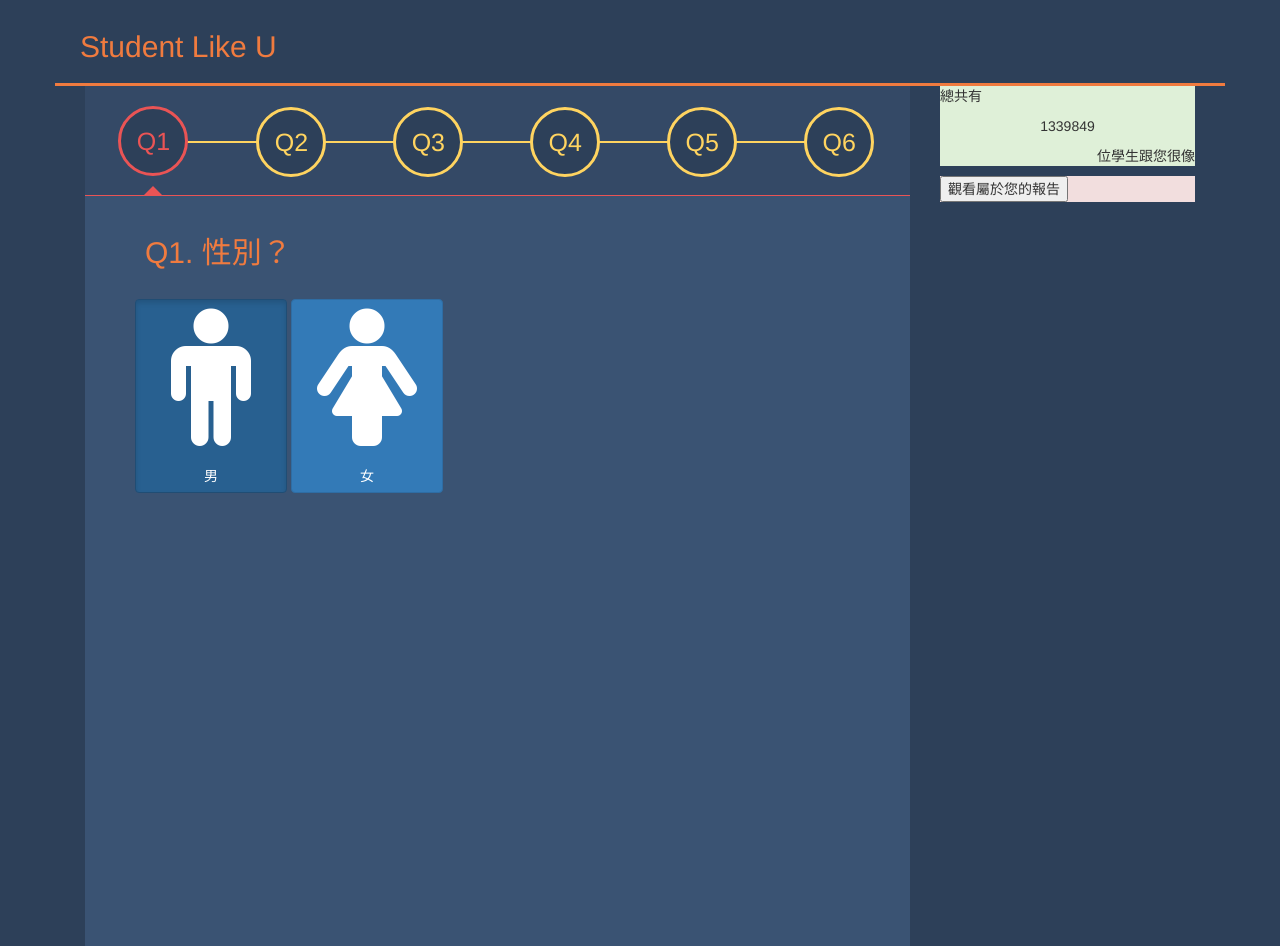
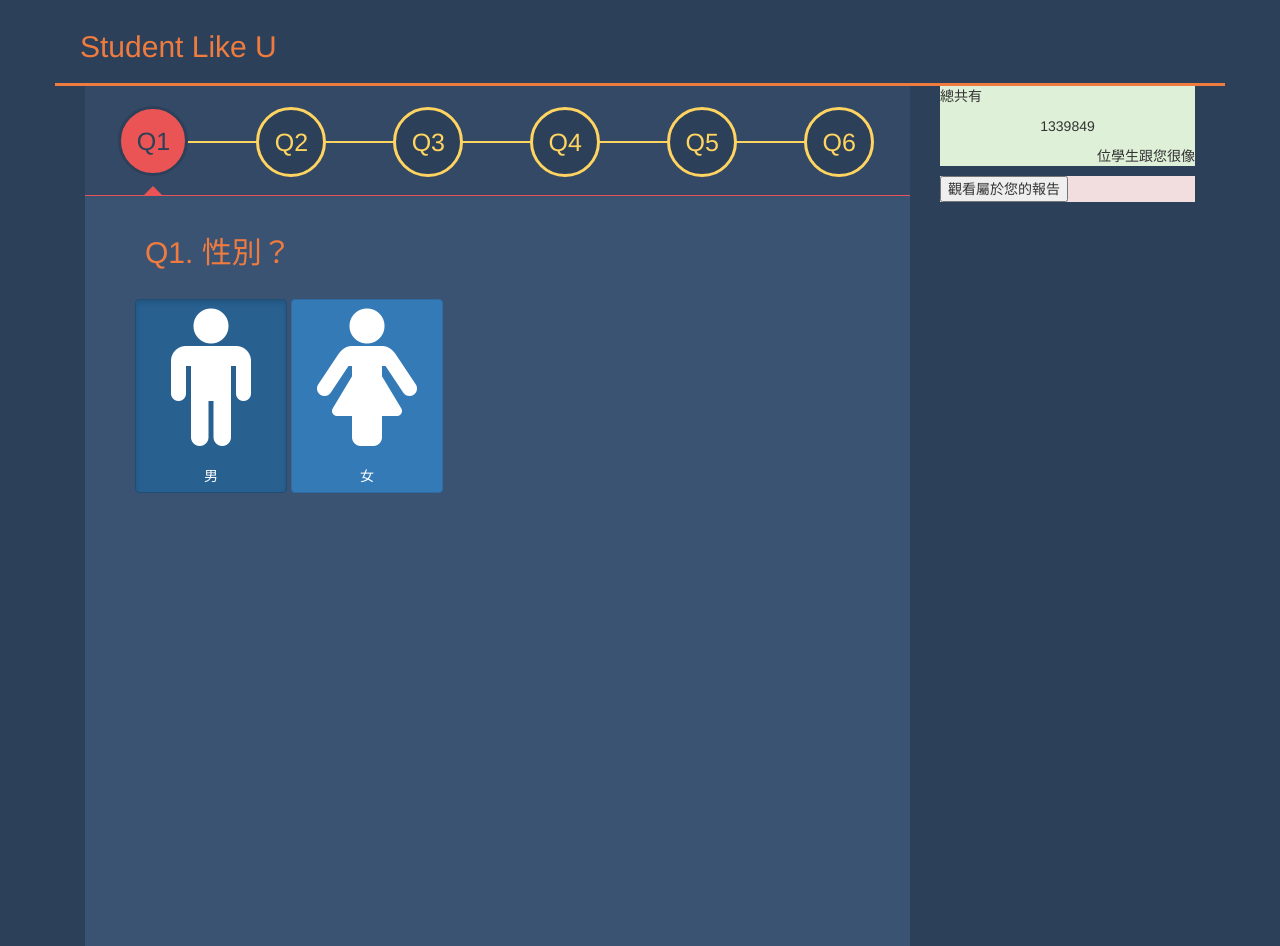
Before and after one commit to spada8299/student-like-U, a plain HTML site: page index.html in a window 1280 px wide. Drawn offline with nearby package versions, Linux system fonts and the light colour scheme.

Commit message:
修改nav

```diff
--- a/css/main.css
+++ b/css/main.css
@@ -69,12 +69,15 @@ li a{
 
 .nav-tabs>li.active>a, .nav-tabs>li.active>a:focus, .nav-tabs>li.active>a:hover {
     border: 0px solid #ddd;
-    color: #EA5455;
+    color: #2D4059;
+    /*color: #EA5455;*/
     background: rgba(0,0,0,0);
 }
 
-.nav-tabs>li.active span {
-	border: 3px solid #EA5455;
+.nav-tabs>li.active .round {
+	border: 3px solid #2D4059;
+	/*border: 3px solid #EA5455; */
+	background: #EA5455;
 }
 
 .nav-tabs>li>a:hover {
```
